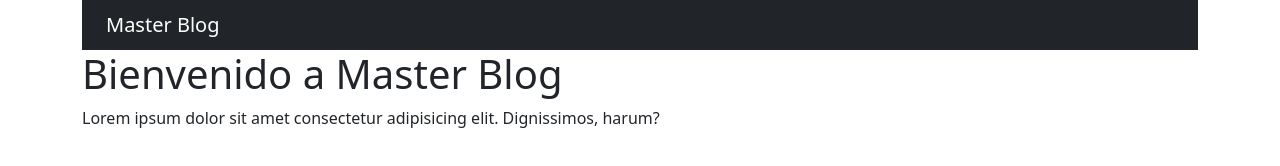
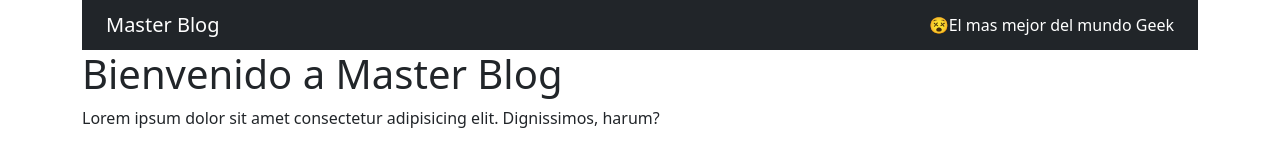
Before and after one commit to Cordobadm/masterBlog, a plain HTML site: page index.html in a window 1280 px wide. Drawn offline with nearby package versions, Linux system fonts and the light colour scheme.

Commit message:
Header Terminado

```diff
--- a/index.html
+++ b/index.html
@@ -22,6 +22,7 @@
           <nav class="navbar navbar-dark bg-dark">
             <div class="container-fluid">
               <span class="navbar-brand mb-0 h1">Master Blog</span>
+              <span class="text-white">&#128565;El mas mejor del mundo Geek</span>
             </div>
           </nav>
         </div>
```
